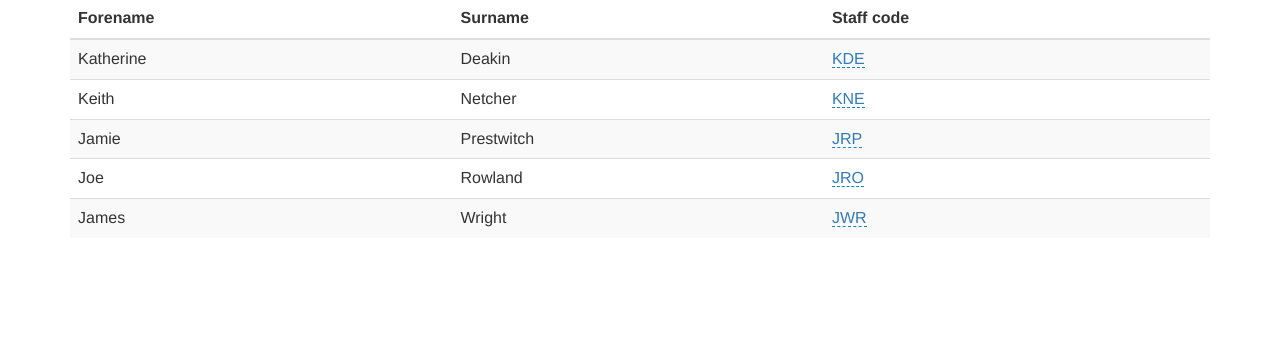
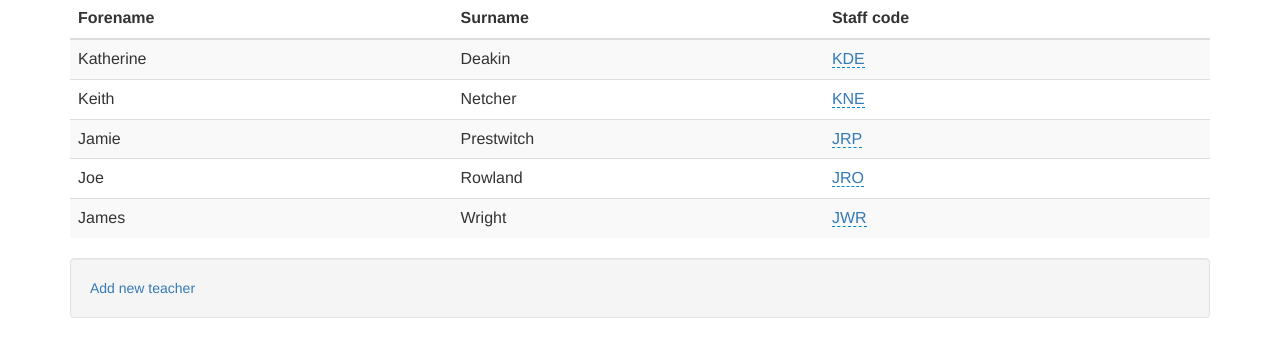
Before and after one commit to OSDPhysics/OSD, a Django app: page /teachers in a window 1280 px wide. Shown: the part 127-484 px from the top of the page. Run offline with Django 3.2, Linux system fonts and the light colour scheme; a user stored in the database is signed in; data comes from the database, SQL or seed files in the repository; some libraries are stand-ins or nearby versions.

Commit message:
Created teacher forms

```diff
--- a/tracker/templates/tracker/teachers.html
+++ b/tracker/templates/tracker/teachers.html
@@ -29,13 +29,10 @@
                         {% endfor %}
                 </table>
 
-<!--
-                <table class="table">
-                    <tr><td>Staff Code</td><td>Name</td><td>Teaches the following groups</td></tr>
-                    <tr><td>JWR</td><td>James Wright</td><td>10Ph/1, 11Ph/2</td></tr>
-                </table>
+            <div class="well">
+                <a href="{% url 'add_teacher' %}">Add new teacher</a>
+            </div>
 
--->
         </div>
         <script type="text/JavaScript">
 
--- a/tracker/urls.py
+++ b/tracker/urls.py
@@ -5,5 +5,6 @@ from django.urls import path
 
 urlpatterns = [
     url(r'^$', views.front_login, name='front_login'),
-    path('teachers', views.teachers)
+    path('teachers', views.teachers),
+    path('teachers/add', views.add_teacher, name='add_teacher' ),
 ]
--- a/tracker/views.py
+++ b/tracker/views.py
@@ -1,7 +1,8 @@
 from django.shortcuts import render
 from .models import Teacher
 from django.contrib.auth.decorators import login_required
-
+from .forms import TeacherForm
+from .forms import UserDetails
 
 # Create your views here.
 def front_login(request):
@@ -12,3 +13,8 @@ def teachers(request):
     teachers = Teacher.objects.order_by('user__last_name')
 
     return render(request, 'tracker/teachers.html', {'teachers': teachers})
+
+def add_teacher(request):
+    form1 = TeacherForm()
+    form2 = UserDetails()
+    return render(request, 'tracker/edit_teacher.html', {'form1': form1, 'form2': form2})
```
Also changed, not shown: tracker/forms.py (added, +17 -0 lines), tracker/templates/tracker/edit_teacher.html (added, +10 -0 lines).
